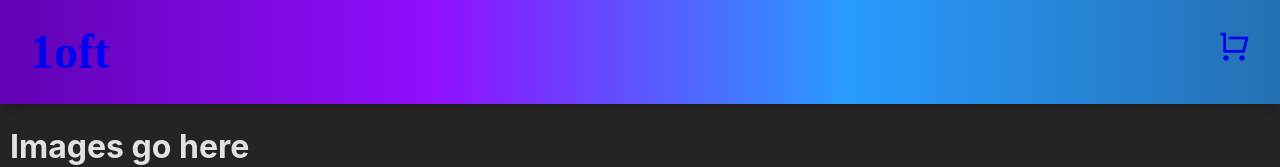
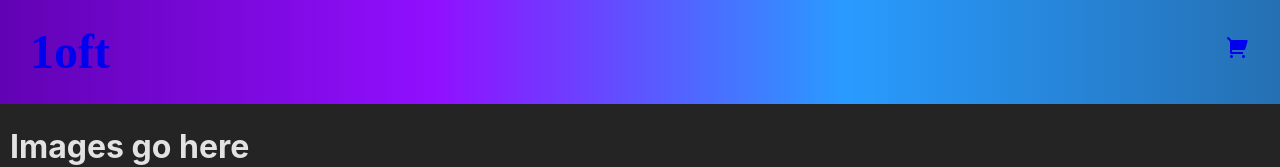
Before and after one commit to 0xjosiah/1oft, a React (Vite) app: page / in a window 1280 px wide. Shown: the top 167 px of the page. Built offline with nearby package versions, Linux system fonts and the light colour scheme; a web font is replaced by a local one.

Commit message:
changes cart icon and size

```diff
--- a/index.html
+++ b/index.html
@@ -8,7 +8,7 @@
     <link rel="preconnect" href="https://fonts.gstatic.com" crossorigin>
     <link href="https://fonts.googleapis.com/css2?family=Nabla&display=swap" rel="stylesheet">
     <meta name="viewport" content="width=device-width, initial-scale=1.0" />
-    <title>Vite + React</title>
+    <title>1oft</title>
   </head>
   <body>
     <div id="root"></div>
--- a/src/components/Header.jsx
+++ b/src/components/Header.jsx
@@ -7,7 +7,7 @@ export default function Header() {
                 <h2>1oft</h2>
             </Link>
             <Link to="/cart">
-                <i className="ri-shopping-cart-line ri-fw ri-2x"></i>
+                <i className="ri-shopping-cart-2-fill ri-xl"></i>
             </Link>
         </header>
     )
--- a/src/index.css
+++ b/src/index.css
@@ -137,11 +137,11 @@ header {
   align-items: center;
   background: rgb(97,2,179);
   background: linear-gradient(90deg, rgba(97,2,179,1) 0%, rgba(145,15,255,1) 34%, rgba(41,155,255,1) 66%, rgba(37,112,179,1) 100%);
-  color: var(--light-blue);
+  /* color: var(--light-blue); */
   padding: 0 30px;
-  -webkit-box-shadow: 0px 2px 10px -5px rgba(21,6,5,1);
+  /* -webkit-box-shadow: 0px 2px 10px -5px rgba(21,6,5,1);
   -moz-box-shadow: 0px 2px 10px -5px rgba(21,6,5,1);
-  box-shadow: 0px 2px 10px -5px rgba(21,6,5,1);
+  box-shadow: 0px 2px 10px -5px rgba(21,6,5,1); */
 }
 
 header h2 {
--- a/src/main.jsx
+++ b/src/main.jsx
@@ -2,11 +2,7 @@ import React from 'react'
 import ReactDOM from 'react-dom/client'
 import App from './App'
 import './index.css'
-import {
-  createBrowserRouter,
-  RouterProvider,
-  Route
-} from "react-router-dom"
+import { createBrowserRouter, RouterProvider } from "react-router-dom"
 
 const router = createBrowserRouter([
   {
```
